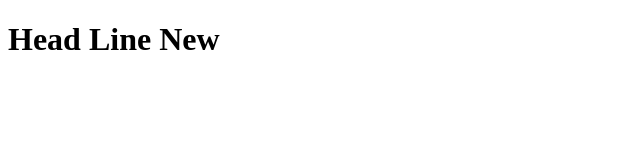
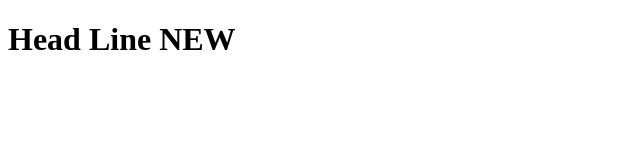
Before and after one commit to NaviduRoshika/myFirst, a plain HTML site: page index.html in a window 1280 px wide. Shown: the full height of the page, 0-640 px from the left. Drawn offline with Linux system fonts and the light colour scheme.

Commit message:
Capitalize

```diff
--- a/index.html
+++ b/index.html
@@ -4,6 +4,6 @@
 	<title>GIT</title>
 </head>
 <body>
-   <h1>Head Line New</h1>
+   <h1>Head Line NEW</h1>
 </body>
 </html>
```
